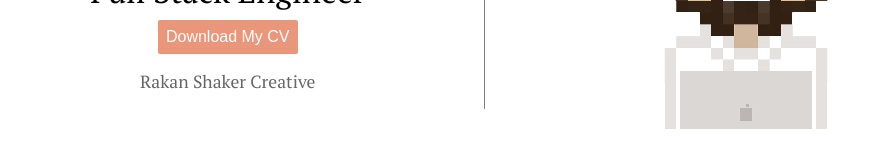
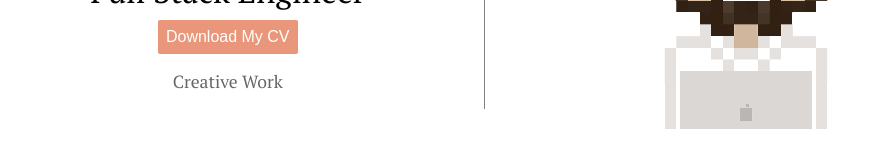
Before and after one commit to rakanshaker/rakanshaker.com, a React (Create React App) app: page / in a window 1280 px wide. Shown: the part 411-571 px from the top of the page, without its empty margins (156-1026 px from the left). Built offline with nearby package versions, Linux system fonts and the light colour scheme; no server answers.

Commit message:
creative work instead of Rakan Shaker Creative link

```diff
--- a/src/pages/HomePage.js
+++ b/src/pages/HomePage.js
@@ -18,7 +18,7 @@ const HomePage = () => {
             </a>
           </div>
           <div className="leftSide__portfolioLink">
-            <Link to="/portfolio">Rakan Shaker Creative</Link>
+            <Link to="/portfolio">Creative Work</Link>
           </div>
         </div>
       </div>
```
